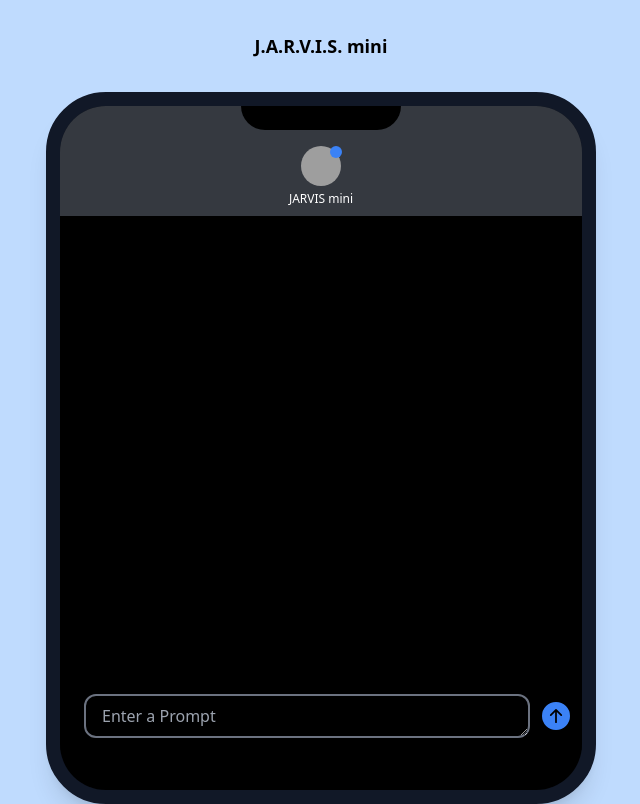
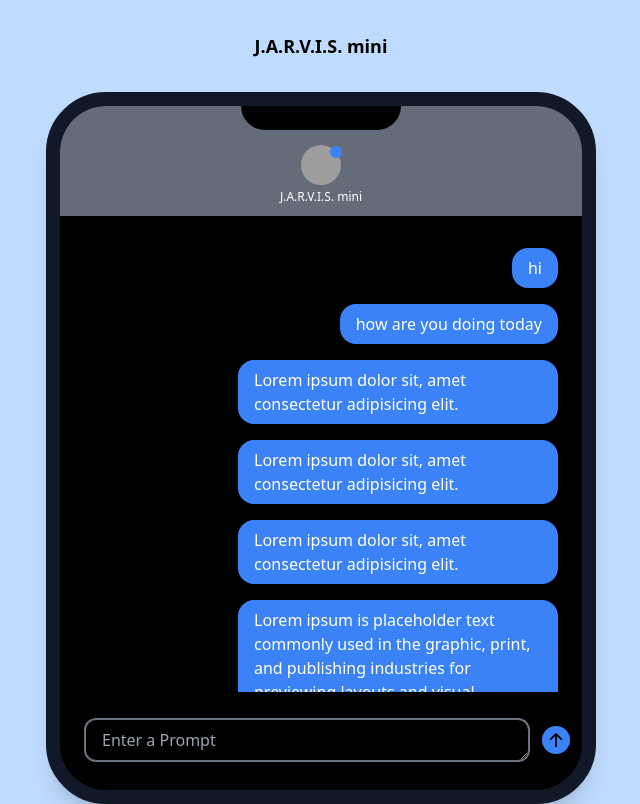
Before and after one commit to Divici/jarvis-mini, a React (Create React App) app: page / in a window 1280 px wide. Shown: the whole page, without its empty margins (319-959 px from the left). Built offline with nearby package versions, Linux system fonts and the light colour scheme; grey boxes are pictures that could not be loaded.

Commit message:
message and response style added

```diff
--- a/src/components/PhoneFrame.js
+++ b/src/components/PhoneFrame.js
@@ -1,22 +1,78 @@
 import {BsFillArrowUpCircleFill} from 'react-icons/bs';
 import TextareaAutosize from 'react-textarea-autosize';
 
+const prompts = [
+    'hi',
+    'how are you doing today',
+    'Lorem ipsum dolor sit, amet consectetur adipisicing elit.',
+    'Lorem ipsum dolor sit, amet consectetur adipisicing elit.',
+    'Lorem ipsum dolor sit, amet consectetur adipisicing elit.',
+    'Lorem ipsum is placeholder text commonly used in the graphic, print, and publishing industries for previewing layouts and visual mockups.'
+];
+
+const responses = [
+    'Robot hi',
+    'Im a robot in disguise',
+    'Robot ipsum dolor sit, amet consectetur adipisicing elit.',
+    'Robot ipsum dolor sit, amet consectetur adipisicing elit.',
+    'Robot ipsum dolor sit, amet consectetur robot.',
+    'Robot ipsum is placeholder text commonly used in the graphic, print, and publishing industries for previewing layouts and visual mockups. Robot ipsum is placeholder text commonly used in the graphic, print, and publishing industries for previewing layouts and visual mockups.'
+];
+
 const PhoneFrame = () => {
+
     return (
         <div className="relative h-[712px] sm:w-[550px] bg-gray-900 mx-2 sm:mx-auto rounded-[60px] shadow-xl overflow-hidden border-[14px] border-gray-900">
-            <div className="absolute inset-0 h-auto w-full overflow-y-auto bg-black">
+            <div className="absolute inset-0 h-auto w-full bg-black">
+
                 {/* Header */}
-                <div className="absolute inset-0 h-[110px] w-full bg-gray-500 opacity-50"></div>
-                <div className="absolute inset-0 h-6 w-40 mx-auto bg-black rounded-b-3xl"></div>
-                <img className="absolute inset-10 mx-auto object-cover w-10 h-10 rounded-full"
-                src="https://cdn.pixabay.com/photo/2017/03/31/23/11/robot-2192617_960_720.png" alt="username" />
-                <span className="absolute w-3 h-3 sm:bg-blue-500 bg-transparent rounded-full left-[270px] top-10"></span>
-                <h2 className="absolute inset-[85px] text-center font-normal text-xs text-white">JARVIS mini</h2>
+                <div className='h-[110px] w-full bg-gray-500/95'>
+                    <div className="h-6 w-40 mx-auto bg-black rounded-b-3xl opacity-100"></div>
+                    <img className="mt-[15px] mx-auto object-cover w-10 h-10 rounded-full"
+                    src="https://cdn.pixabay.com/photo/2017/03/31/23/11/robot-2192617_960_720.png" alt="username" />
+                    <span className="absolute w-3 h-3 sm:bg-blue-500 bg-transparent rounded-full left-[270px] top-10"></span>
+                    <h2 className="mt-1 text-center font-normal text-xs text-white">J.A.R.V.I.S. mini</h2>
+                </div>
+
+
+                {/* Messages field with scroll */}
+                <div className={`relative w-full p-6 overflow-y-auto h-[476px] `}>
+                    {
+                        prompts.map((message, i) =>(
+                            <div className="flex justify-end">
+                                <p className="relative max-w-xs my-2 px-4 py-2 text-white bg-blue-500 rounded-2xl shadow">
+                                    {message}
+                                </p>
+                            </div>
+                        ))
+                    }
+                    {
+                        responses.map((message, i) =>(
+                            <div className="flex justify-start">
+                                <p className="relative max-w-xs my-2 px-4 py-2 text-white bg-gray-800 rounded-2xl shadow">
+                                    {message}
+                                </p>
+                            </div>
+                        ))
+                    }
+                    {
+                        responses.map((message, i) =>(
+                            <div className="flex justify-start">
+                                <p className="relative max-w-xs my-2 px-4 py-2 text-white bg-gray-800 rounded-2xl shadow">
+                                    {message}
+                                </p>
+                            </div>
+                        ))
+                    }
+                </div>
+
+
+
 
                 {/* Message Input Field */}
-                <div className="absolute flex items-center justify-between w-full p-3 bg-black/50 bottom-10">
-                    <TextareaAutosize maxRows={5} type="textarea" placeholder="Enter a Prompt"
-                    className="block w-full h-auto py-2 pl-4 mx-3 bg-transparent rounded-xl border-2 border-gray-500 opacity-100 text-white"
+                <div  className="absolute bottom-4 flex items-center justify-between w-full p-3 bg-black ">
+                    <TextareaAutosize maxRows={3} type="textarea" placeholder="Enter a Prompt"
+                    className="block w-full py-2 pl-4 mx-3 bg-transparent rounded-xl border-2 border-gray-500 opacity-100 text-white"
                     name="message" />
 
                     <button>
@@ -29,4 +85,5 @@
     )
 }
 
+
 export default PhoneFrame;
```
